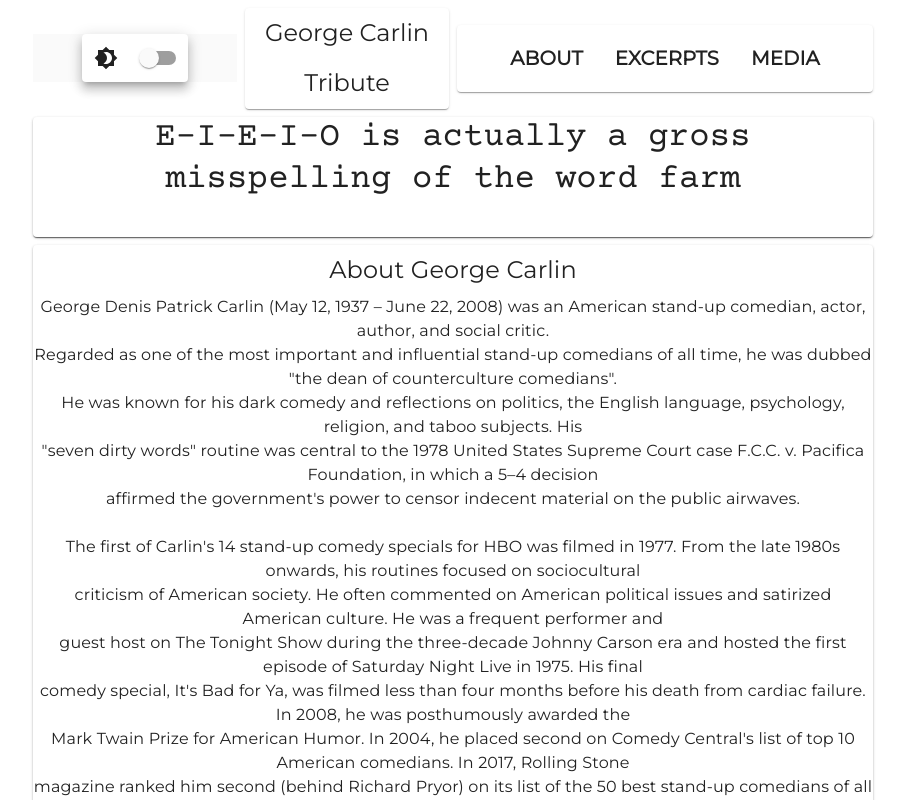
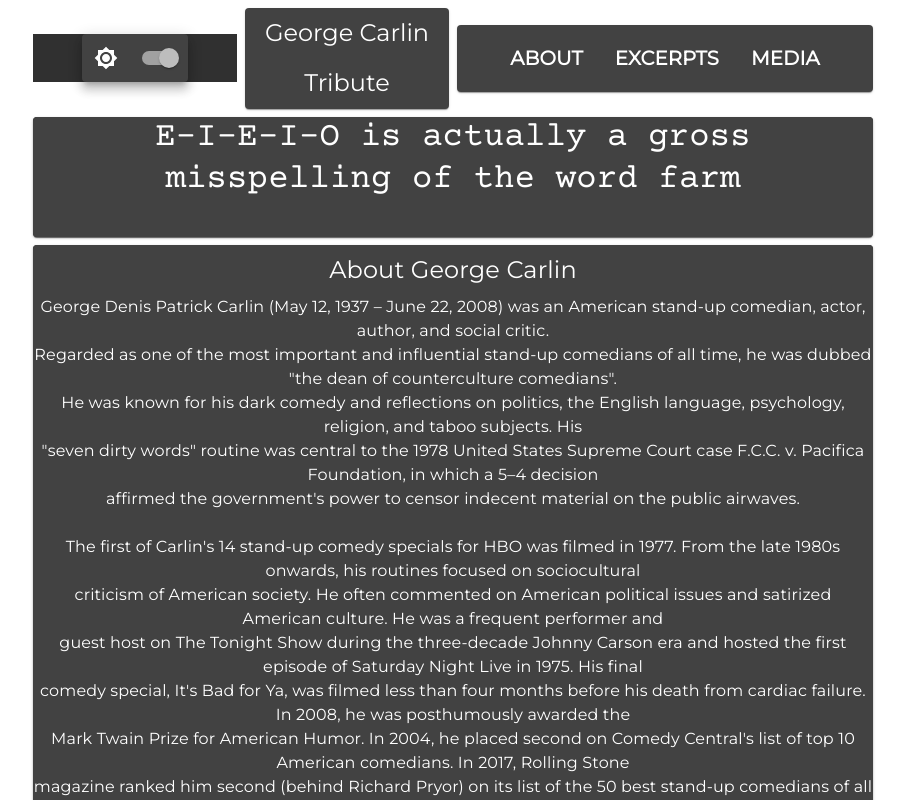
Before and after one commit to Ryanwfile/carlin-tribute, a React (Create React App) app in the folder carlin-website/: page / in a window 1280 px wide. Both pictures are taken after a click on the button 293 px from the left and 58 px from the top of the page. Shown: the top 800 px of the page, without its empty margins (187-1092 px from the left). Built offline with nearby package versions, Linux system fonts and the light colour scheme; a web font is replaced by a local one.

Commit message:
added onClick event to theme change icons

```diff
--- a/carlin-website/src/components/ToggleTheme/ToggleTheme.js
+++ b/carlin-website/src/components/ToggleTheme/ToggleTheme.js
@@ -44,7 +44,11 @@ export default function ToggleTheme({ isDarkTheme, settoggleDark }) {
           // onClick={colorMode.toggleColorMode}
           color="inherit"
         >
-          {isDarkTheme ? <Brightness7Icon /> : <Brightness4Icon />}
+          {isDarkTheme ? (
+            <Brightness7Icon onClick={handleModeChange} />
+          ) : (
+            <Brightness4Icon onClick={handleModeChange} />
+          )}
         </IconButton>
         <Switch
           checked={isDarkTheme}
```
